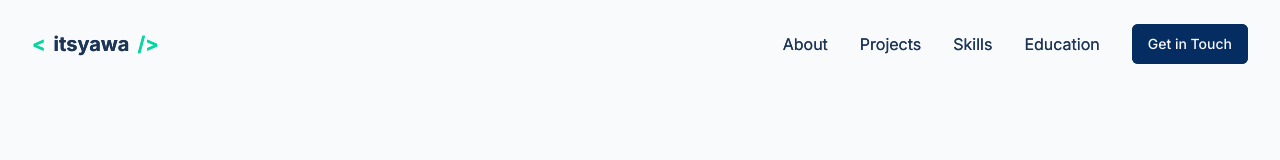
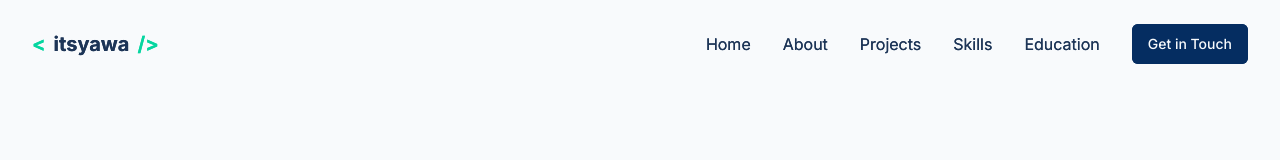
Before and after one commit to onkeyawa24/itsyawa, a React (Vite) app: page / in a window 1280 px wide. Shown: the top 160 px of the page. Built offline with nearby package versions, Linux system fonts and the light colour scheme.

Commit message:
Add home in navbar

```diff
--- a/src/components/Navbar.tsx
+++ b/src/components/Navbar.tsx
@@ -87,6 +87,7 @@ const NavLinks = ({
   setIsMenuOpen?: (value: boolean) => void
 }) => {
   const links = [
+    { href: "#hero", label: "Home" },
     { href: "#about", label: "About" },
     { href: "#projects", label: "Projects" },
     { href: "#skills", label: "Skills" },
```
